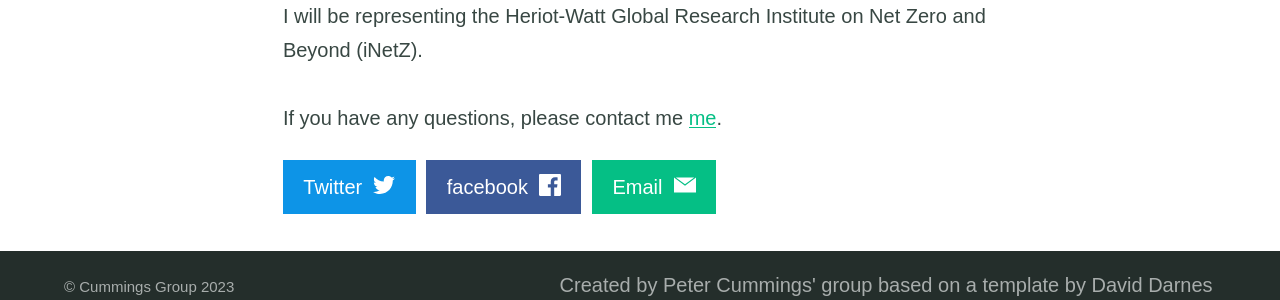
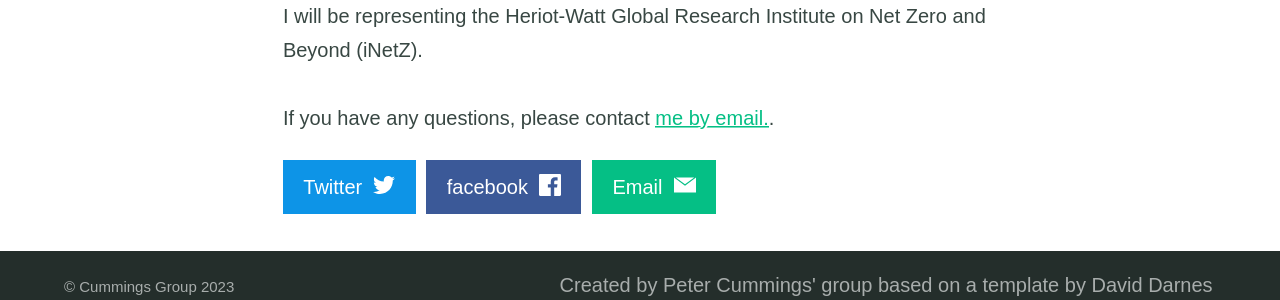
Before and after one commit to ptc2ug/ptc2ug.github.io, a Jekyll site: the page built from _posts/2023-11-30-COP28.md, in a window 1280 px wide. Shown: the part 669-969 px from the top of the page. Built offline with Jekyll 4.4.1, drawn with Linux system fonts in a browser that asks for light colours.

Commit message:
Update 2023-11-30-COP28.md

```diff
--- a/_posts/2023-11-30-COP28.md
+++ b/_posts/2023-11-30-COP28.md
@@ -10,4 +10,4 @@ I will be in Dubai on Dec 5-6 for the Heriot-Watt fringe event at COP28, known a
 I will be representing the Heriot-Watt Global Research Institute on Net Zero and Beyond (iNetZ).
 
 
-If you have any questions, please contact me <a href="mailto:P.Cummings@hw.ac.uk">me</a>.
+If you have any questions, please contact <a href="mailto:P.Cummings@hw.ac.uk">me by email.</a>.
```
